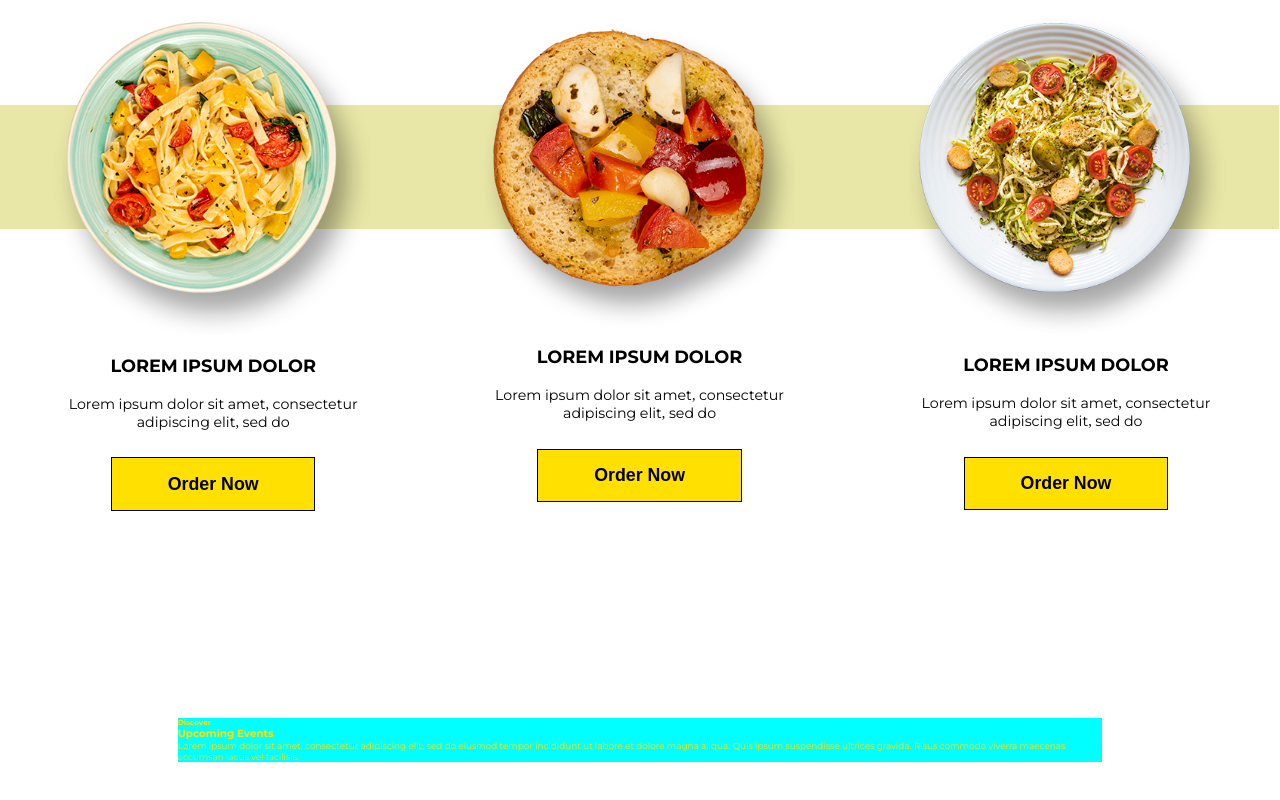
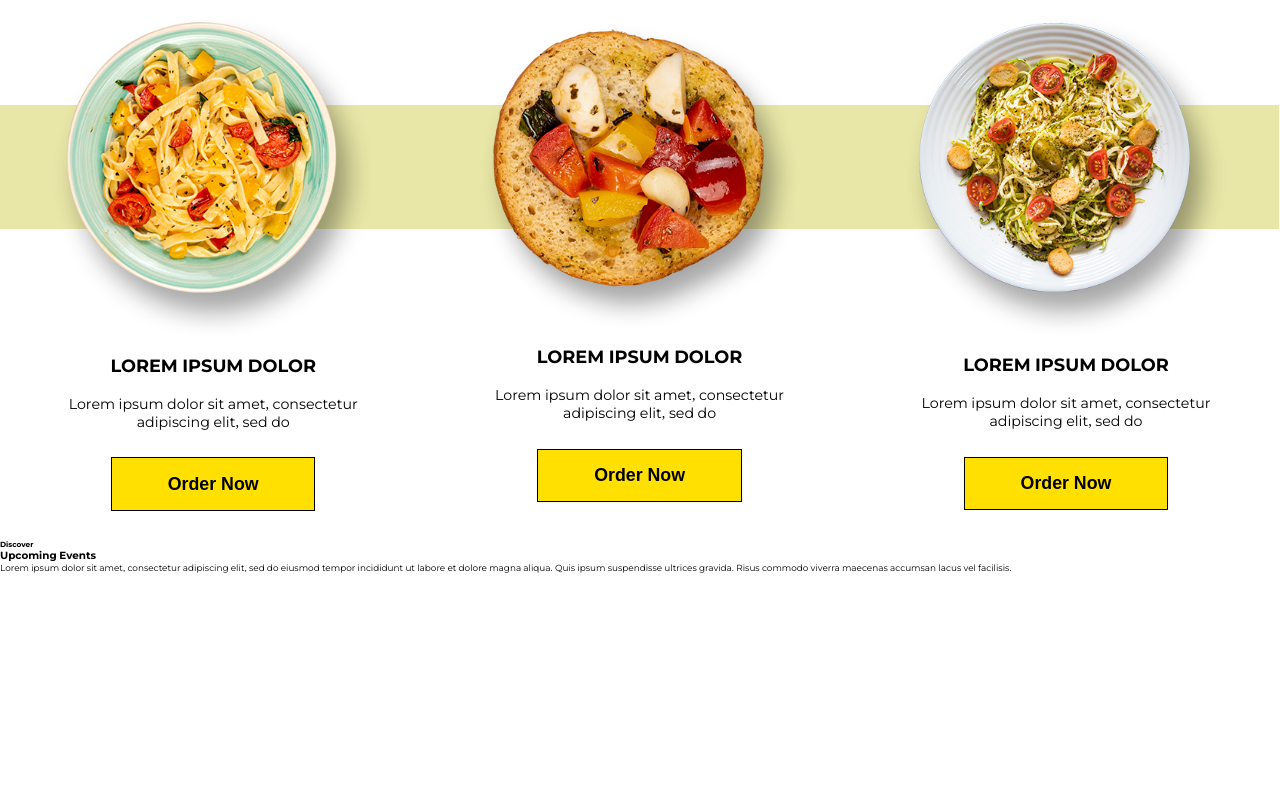
Before and after one commit to CIIuPT/restaurant, a plain HTML site: page main.html in a window 1280 px wide. Shown: the part 1003-1803 px from the top of the page. After the commit the page ends 1576 px from the top, so only its background shows below. Drawn offline with Linux system fonts and the light colour scheme.

Commit message:
Готов к работе

```diff
--- a/css/styles.css
+++ b/css/styles.css
@@ -321,14 +321,3 @@ button
 
 
 /* ***************Discover********************* */
-
-
-/* пробуем обновить версию на линуксе */
-
-
-.discover
-{
-	color: #ffe001;
-	background-color: aqua;
-	margin: 20rem;
-}
```
